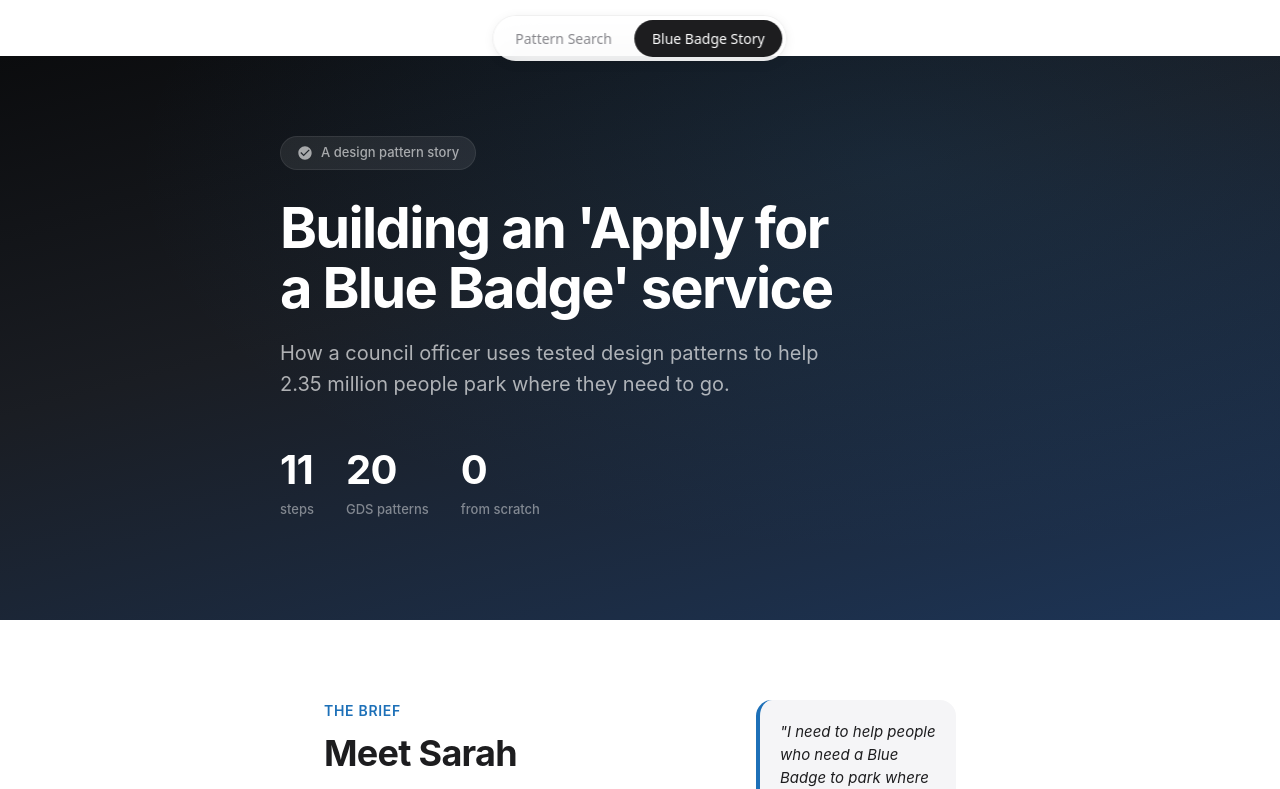
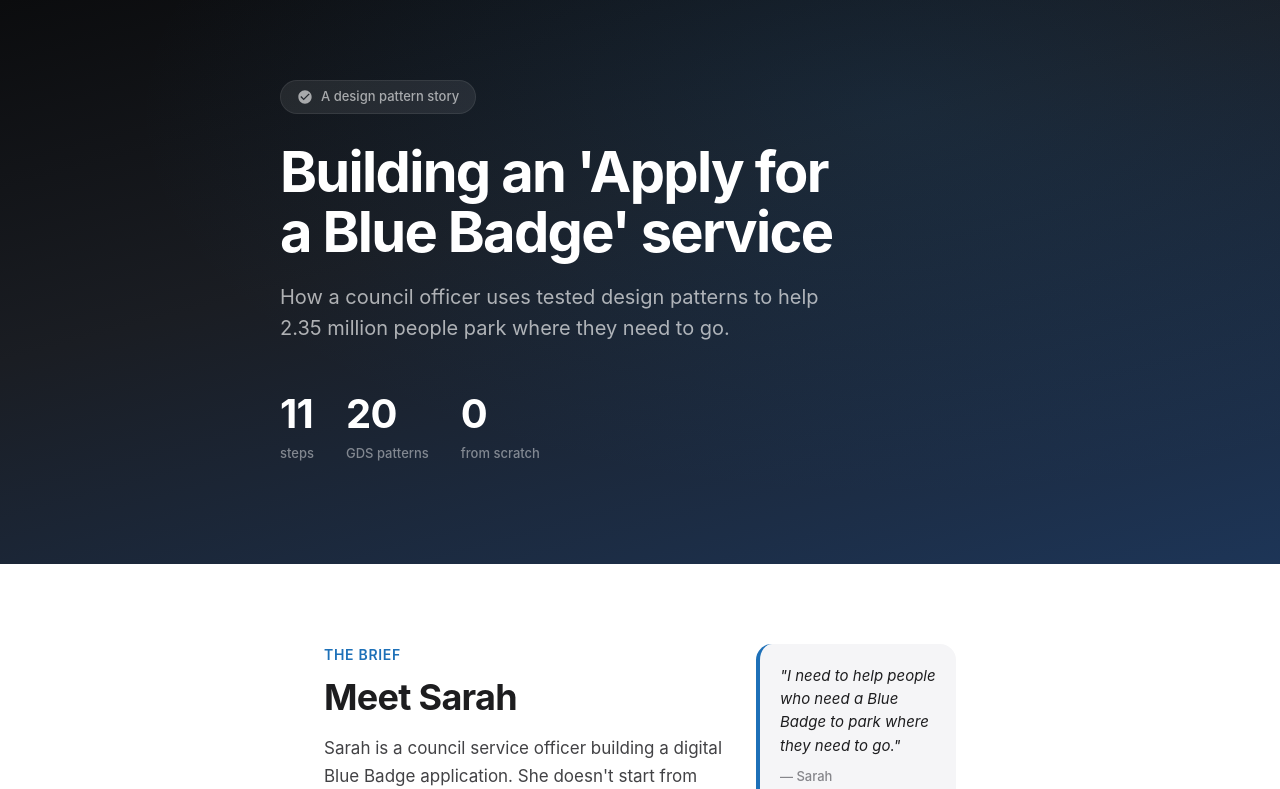
Before and after one commit to jayalfredos/hackdaybuild, a React (Vite) app: page / in a window 1280 px wide. Shown: the top 789 px of the page. Built offline with nearby package versions, Linux system fonts and the light colour scheme.

Commit message:
Remove nav bar, show only Blue Badge Story
https://claude.ai/code/session_018MPQir8vzXw9HBnMQgMZ2z

```diff
--- a/src/main.jsx
+++ b/src/main.jsx
@@ -20,37 +20,7 @@ function App() {
     transition: "all 0.2s ease",
   });
 
-  return (
-    <>
-      <nav
-        style={{
-          position: "fixed",
-          top: 16,
-          left: "50%",
-          transform: "translateX(-50%)",
-          zIndex: 1000,
-          display: "flex",
-          gap: 4,
-          background: "rgba(255,255,255,0.85)",
-          backdropFilter: "blur(20px)",
-          WebkitBackdropFilter: "blur(20px)",
-          borderRadius: 100,
-          padding: 4,
-          boxShadow: "0 2px 12px rgba(0,0,0,0.08), 0 0 0 1px rgba(0,0,0,0.04)",
-        }}
-      >
-        <button onClick={() => setPage("search")} style={navStyle(page === "search")}>
-          Pattern Search
-        </button>
-        <button onClick={() => setPage("story")} style={navStyle(page === "story")}>
-          Blue Badge Story
-        </button>
-      </nav>
-      <div style={{ paddingTop: 56 }}>
-        {page === "search" ? <GDSPatternSearch /> : <BlueBadgeStory />}
-      </div>
-    </>
-  );
+  return <BlueBadgeStory />;
 }
 
 ReactDOM.createRoot(document.getElementById("root")).render(
```
